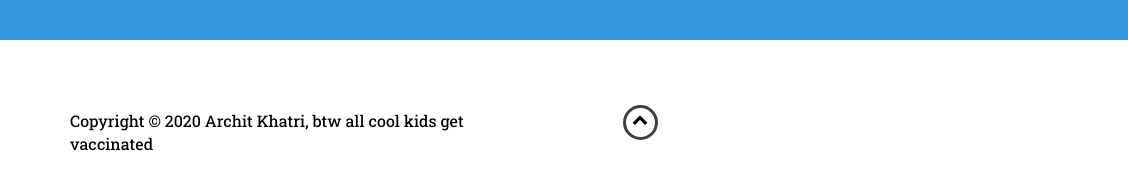
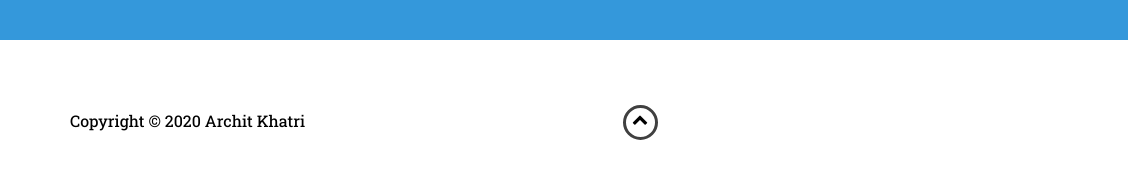
Before and after one commit to architkhatri98/me, a website: page index.html in a window 1280 px wide. Shown: the part 4658-4848 px from the top of the page, 0-1128 px from the left. Drawn offline with nearby package versions, Linux system fonts and the light colour scheme.

Commit message:
Update index.html

```diff
--- a/index.html
+++ b/index.html
@@ -285,7 +285,7 @@
             <div class="row">
                 <div class="col-sm-5 copyright">
                     <p>
-                        Copyright &copy; 2020 Archit Khatri, btw all cool kids get vaccinated
+                        Copyright &copy; 2020 Archit Khatri
                     </p>
                 </div>
                 <div class="col-sm-2 top">
```
